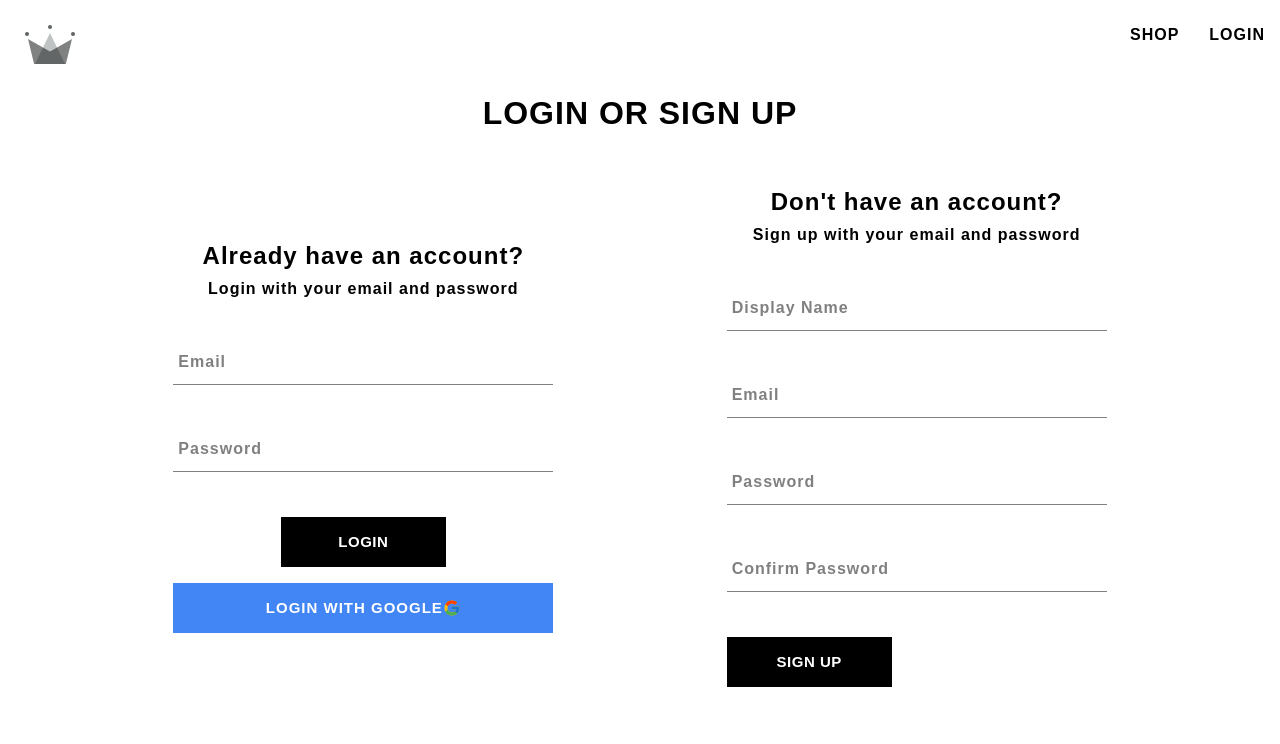
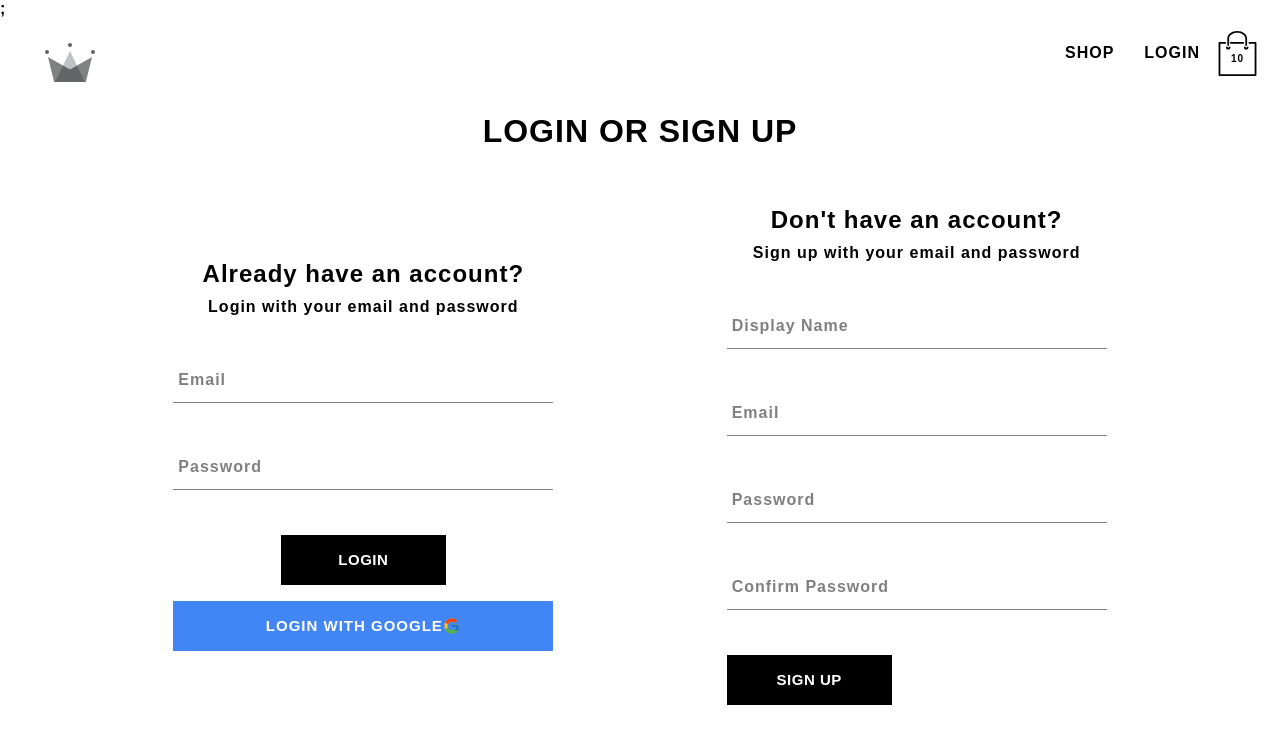
Before and after one commit to fdasabino/crown-clothing, a React (Create React App) app: page /auth in a window 1280 px wide. Shown: the top 744 px of the page. Built offline with nearby package versions, Linux system fonts and the light colour scheme; no server answers; a web font is replaced by a local one.

Commit message:
added cart context and shopping icon

```diff
--- a/src/components/button/Button.jsx
+++ b/src/components/button/Button.jsx
@@ -2,7 +2,6 @@
 import "./Button.scss";
 
 const ButtonTypes = {
-  default: "default",
   google: "google-sign-in",
   inverted: "inverted",
 };
--- /dev/null
+++ b/src/components/cart-dropdown/CartDropDown.jsx
@@ -0,0 +1,14 @@
+import React from "react";
+import Button from "../button/Button";
+import "./CartDropDown.scss";
+
+const CartDropDown = () => {
+  return (
+    <div className="cart-dropdown-container">
+      <div className="cart-items" />
+      <Button>Go to checkout</Button>
+    </div>
+  );
+};
+
+export default CartDropDown;
--- /dev/null
+++ b/src/components/cart-dropdown/CartDropDown.scss
@@ -0,0 +1,29 @@
+.cart-dropdown-container {
+  position: absolute;
+  width: 240px;
+  height: 340px;
+  display: flex;
+  flex-direction: column;
+  padding: 20px;
+  border: 1px solid black;
+  background-color: white;
+  top: 90px;
+  right: 40px;
+  z-index: 5;
+
+  .empty-message {
+    font-size: 18px;
+    margin: 50px auto;
+  }
+
+  .cart-items {
+    height: 240px;
+    display: flex;
+    flex-direction: column;
+    overflow: scroll;
+  }
+
+  button {
+    margin-top: auto;
+  }
+}
--- /dev/null
+++ b/src/components/cart-icon/CartIcon.jsx
@@ -0,0 +1,19 @@
+import React, { useContext } from "react";
+import { CartContext } from "../../contexts/CartContext";
+import "./CartIcon.scss";
+
+import { ReactComponent as ShoppingIcon } from "../../assets/shopping-bag.svg";
+
+const CartIcon = () => {
+  const { isCartOpen, setIsCartOpen } = useContext(CartContext);
+  const toggleIsCartOpen = () => setIsCartOpen(!isCartOpen);
+
+  return (
+    <div className="cart-icon-container" onClick={toggleIsCartOpen} onMouseEnter={toggleIsCartOpen}>
+      <ShoppingIcon className="shopping-cart-icon" />
+      <span className="item-count">10</span>
+    </div>
+  );
+};
+
+export default CartIcon;
--- /dev/null
+++ b/src/components/cart-icon/CartIcon.scss
@@ -0,0 +1,21 @@
+.cart-icon-container {
+  width: 45px;
+  height: 45px;
+  position: relative;
+  display: flex;
+  align-items: center;
+  justify-content: center;
+  cursor: pointer;
+
+  .shopping-icon {
+    width: 24px;
+    height: 24px;
+  }
+
+  .item-count {
+    position: absolute;
+    font-size: 10px;
+    font-weight: bold;
+    bottom: 12px;
+  }
+}
--- a/src/components/navigation/Navigation.jsx
+++ b/src/components/navigation/Navigation.jsx
@@ -2,12 +2,17 @@
 import { toast } from "react-toastify";
 import { logoutUser } from "../../utils/firebase";
 import { UserContext } from "../../contexts/UserContext";
+import { CartContext } from "../../contexts/CartContext";
 import { Outlet, Link } from "react-router-dom";
 import { ReactComponent as CrownLogo } from "../../assets/crown.svg";
+import CartIcon from "../cart-icon/CartIcon";
+
 import "./Navigation.scss";
+import CartDropDown from "../cart-dropdown/CartDropDown";
 
 const Navigation = () => {
   const { currentUser } = useContext(UserContext);
+  const { isCartOpen } = useContext(CartContext);
 
   return (
     <>
@@ -37,7 +42,9 @@
               Logout
             </span>
           )}
+          <CartIcon />
         </div>
+        {isCartOpen && <CartDropDown />}
       </div>
       <Outlet />
     </>
--- a/src/components/navigation/Navigation.scss
+++ b/src/components/navigation/Navigation.scss
@@ -4,6 +4,7 @@
   display: flex;
   justify-content: space-between;
   margin-bottom: 25px;
+  padding: 0 20px;
 
   .logo-container {
     height: 100%;
--- /dev/null
+++ b/src/contexts/CartContext.jsx
@@ -0,0 +1,14 @@
+import { createContext, useState } from "react";
+
+export const CartContext = createContext({
+  isCartOpen: false,
+  setIsCartOpen: () => {},
+});
+
+export const CartProvider = ({ children }) => {
+  const [isCartOpen, setIsCartOpen] = useState(false);
+
+  const value = { isCartOpen, setIsCartOpen };
+
+  return <CartContext.Provider value={value}>;{children}</CartContext.Provider>;
+};
--- a/src/index.js
+++ b/src/index.js
@@ -4,6 +4,7 @@
 import { BrowserRouter } from "react-router-dom";
 import { UserProvider } from "./contexts/UserContext";
 import { ProductsProvider } from "./contexts/ProductsContext";
+import { CartProvider } from "./contexts/CartContext";
 import App from "./App";
 import "./index.scss";
 
@@ -13,7 +14,9 @@
     <BrowserRouter>
       <UserProvider>
         <ProductsProvider>
-          <App />
+          <CartProvider>
+            <App />
+          </CartProvider>
         </ProductsProvider>
       </UserProvider>
     </BrowserRouter>
```
Also changed, not shown: src/assets/shopping-bag.svg (added).
